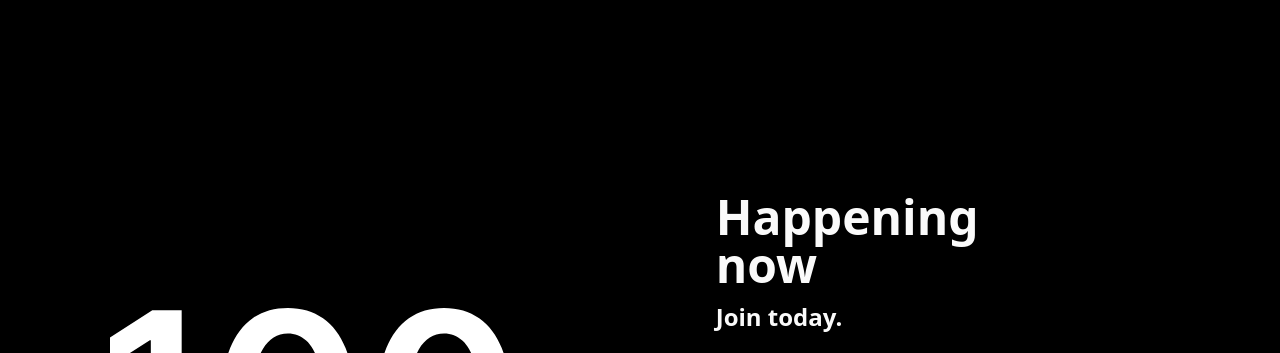
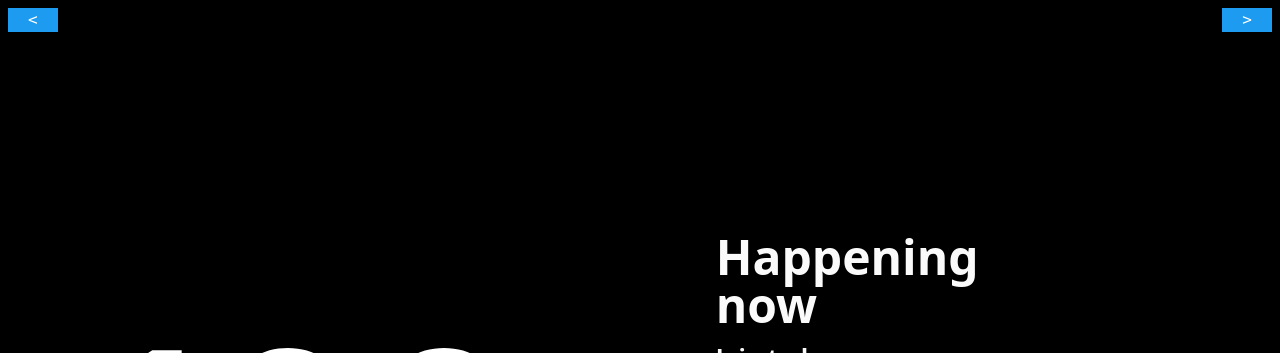
Before and after one commit to 100x-Engineers/layouts-assignment-highnitin, a plain HTML site: page src/login/create-account-step-1.html in a window 1280 px wide. Shown: the top 353 px of the page. Drawn offline with Linux system fonts and the light colour scheme.

Commit message:
Updated Nav for easy navigation

```diff
--- a/src/login/create-account-step-1.html
+++ b/src/login/create-account-step-1.html
@@ -10,6 +10,15 @@
     <title>Step 1 - Create Account 🚀 100X Blogging App</title>
 </head>
 <body class="bg-black text-white">
+    <nav id="navigationButton" class="mx-2 my-2 flex justify-between items-center">
+        <a href="../login/index.html">
+        <pre class="bg-twitter-blue-default px-5"><</pre>
+        </a>
+
+        <a href="../login/create-account-step-2.html">
+        <pre class="bg-twitter-blue-default px-5">></pre>
+        </a>
+</nav>
     <main class="flex justify-center md:items-center md:align-middle md:p-40 h-screen shrink-0">
         <section id="loginScreen" class="flex flex-col md:flex-row md:items-center gap-24">
             <section id="leftScreen" class="flex flex-row px-4 py-3 justify-center items-center gap-32 md:items-end md:gap-2px">
```
Also changed, not shown: src/login/create-account-step-2.html (+9 -0 lines), src/login/create-account-step-3.html (+9 -0 lines), src/login/create-account-step-4.html (+9 -0 lines), src/login/create-account-step-5.html (+9 -0 lines), dist/output.css.
